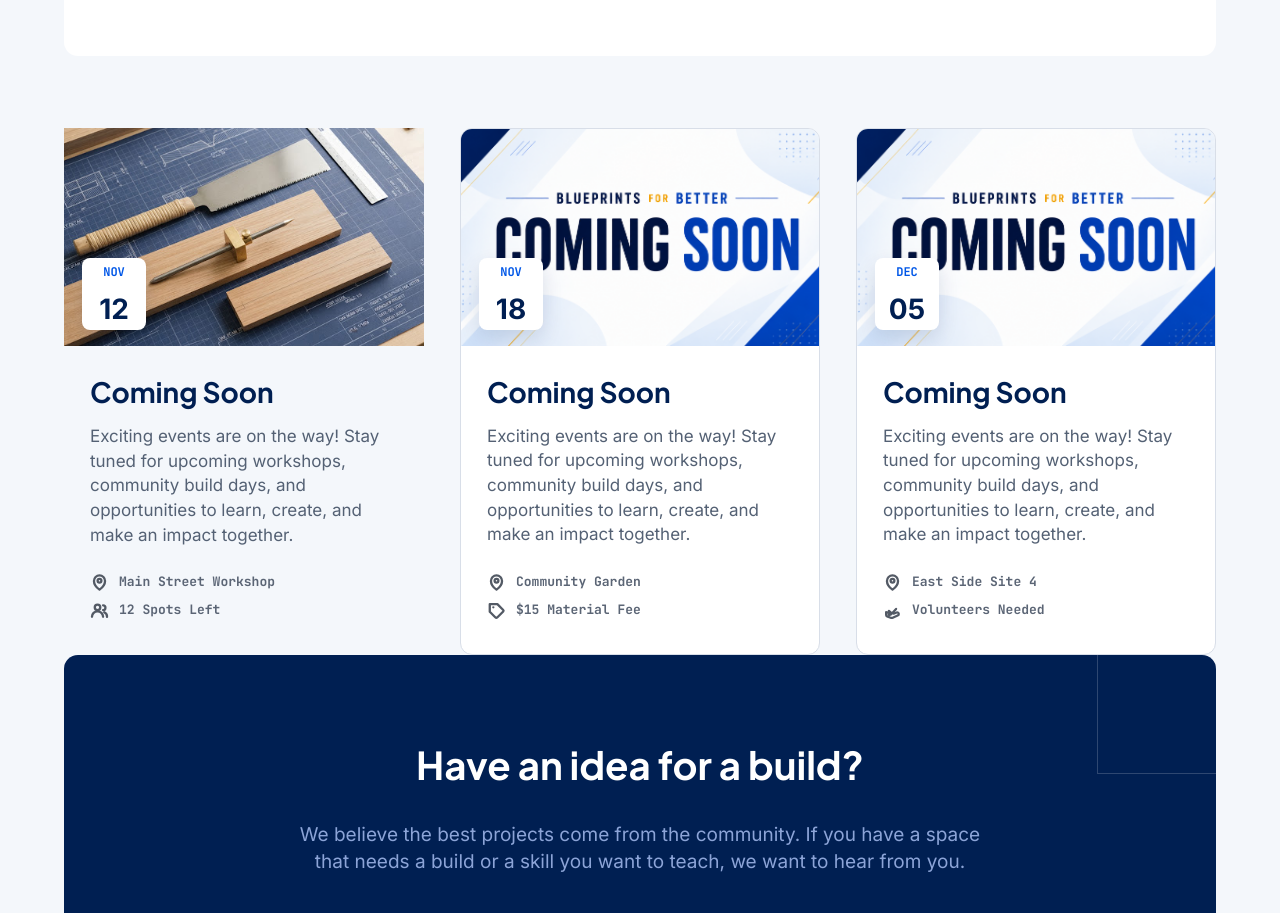
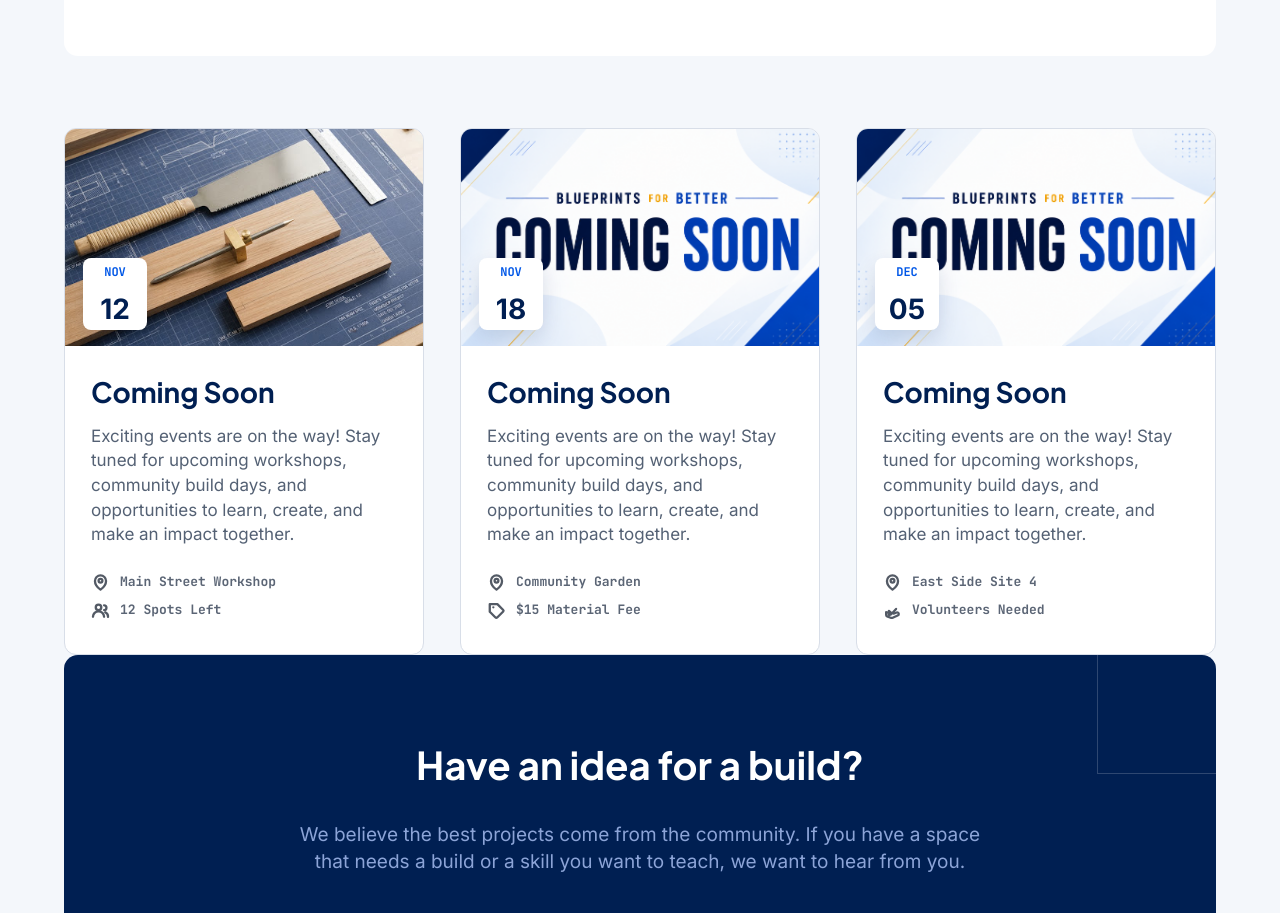
Before and after one commit to dmgthub12/Blueprints-for-Better, a website: page events.html in a window 1280 px wide. Shown: the part 891-1804 px from the top of the page. Drawn offline with Linux system fonts and the light colour scheme.

Commit message:
Update events.html

```diff
--- a/events.html
+++ b/events.html
@@ -107,7 +107,7 @@
       </section>
 
       <section class="event-list" aria-label="Upcoming event cards">
-        <article class="lixsting-card">
+        <article class="listing-card">
           <div class="listing-image">
             <img src="./images/v166_376.png" alt="Woodworking tools on a blueprint" />
             <div class="listing-date"><span>Nov</span><strong>12</strong></div>
```
